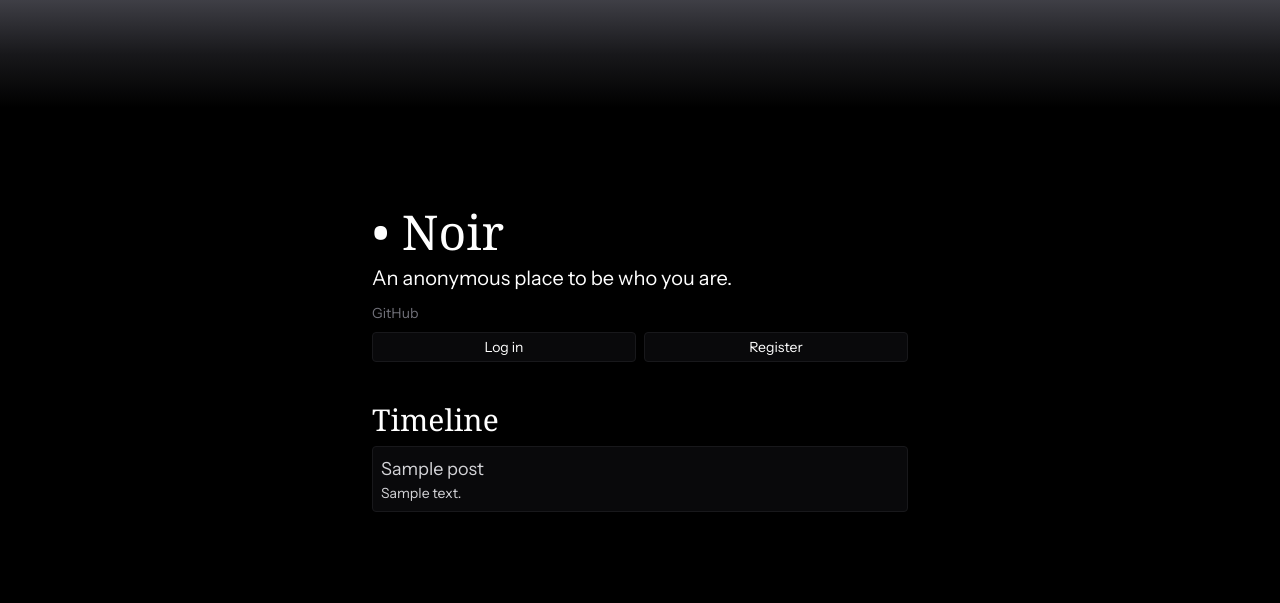
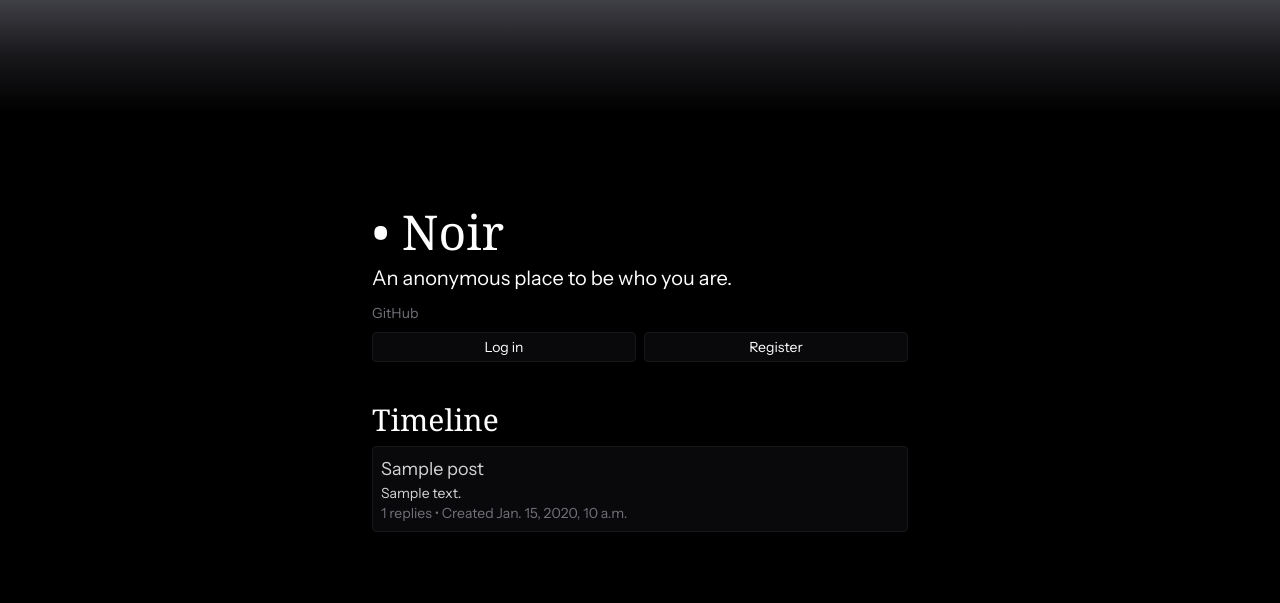
Before and after one commit to xtt28/noir, a Django app: page /posts/list in a window 1280 px wide. Shown: the top 603 px of the page. Run offline with Django 5.2, Linux system fonts and the light colour scheme; tables that the repository leaves empty hold one stand-in row (values such as "Sample post"); style sheets or scripts are compiled from the project's sources; some web fonts are replaced.

Commit message:
Add reply count and creation date to timeline posts

```diff
--- a/noir/posts/templates/posts/post_list.html
+++ b/noir/posts/templates/posts/post_list.html
@@ -19,6 +19,11 @@
             <div class="overflow-hidden text-zinc-300 text-ellipsis">
                 {{ post.content|truncatechars:100 }}
             </div>
+            <div class="text-sm text-zinc-500">
+                {% blocktrans with replies=post.replies.count created_at=post.created_at %}
+                {{ replies }} replies • Created {{ created_at }}
+                {% endblocktrans %}
+            </div>
         </div>
         {% endfor %}
     </div>
```
